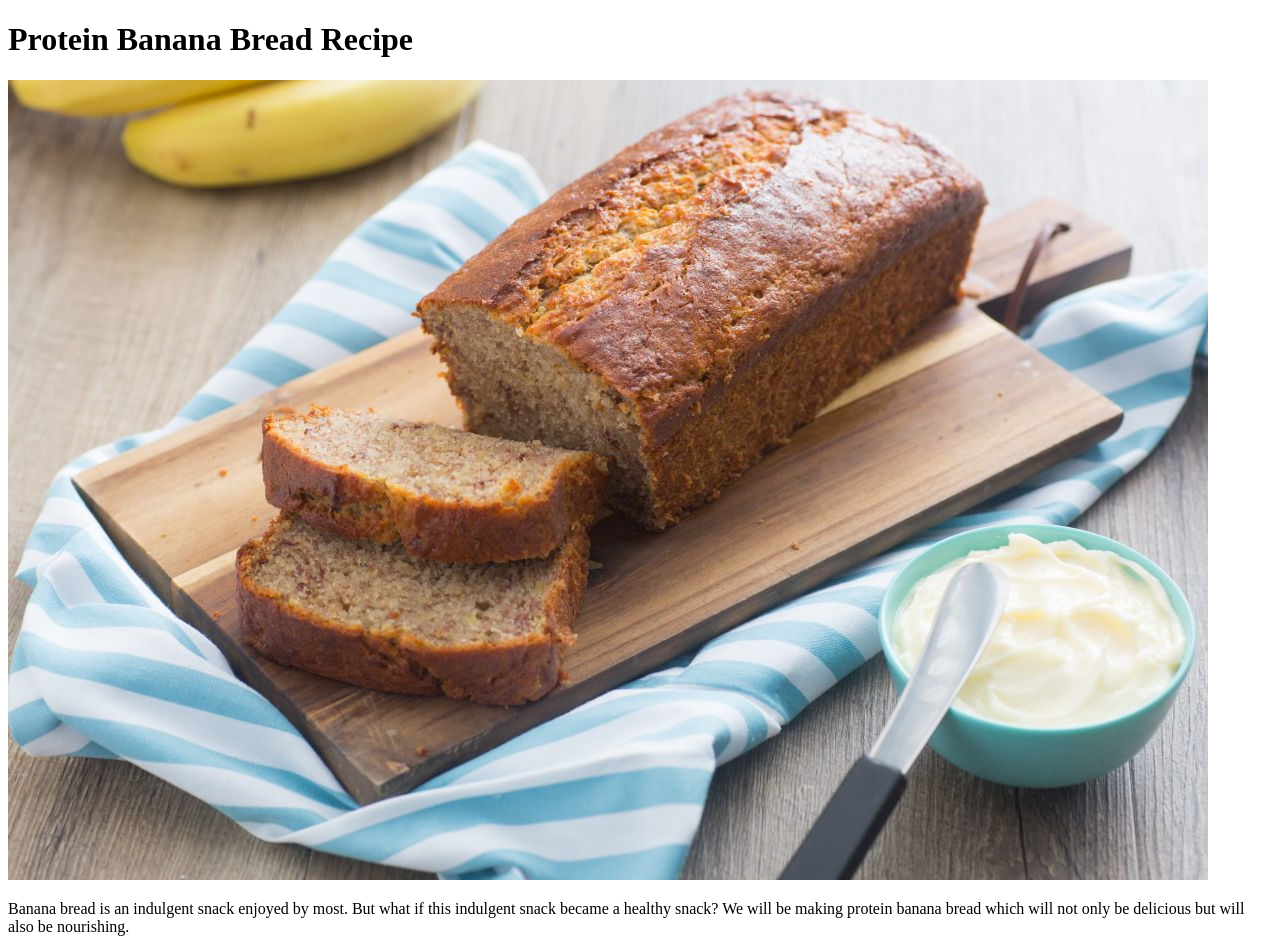
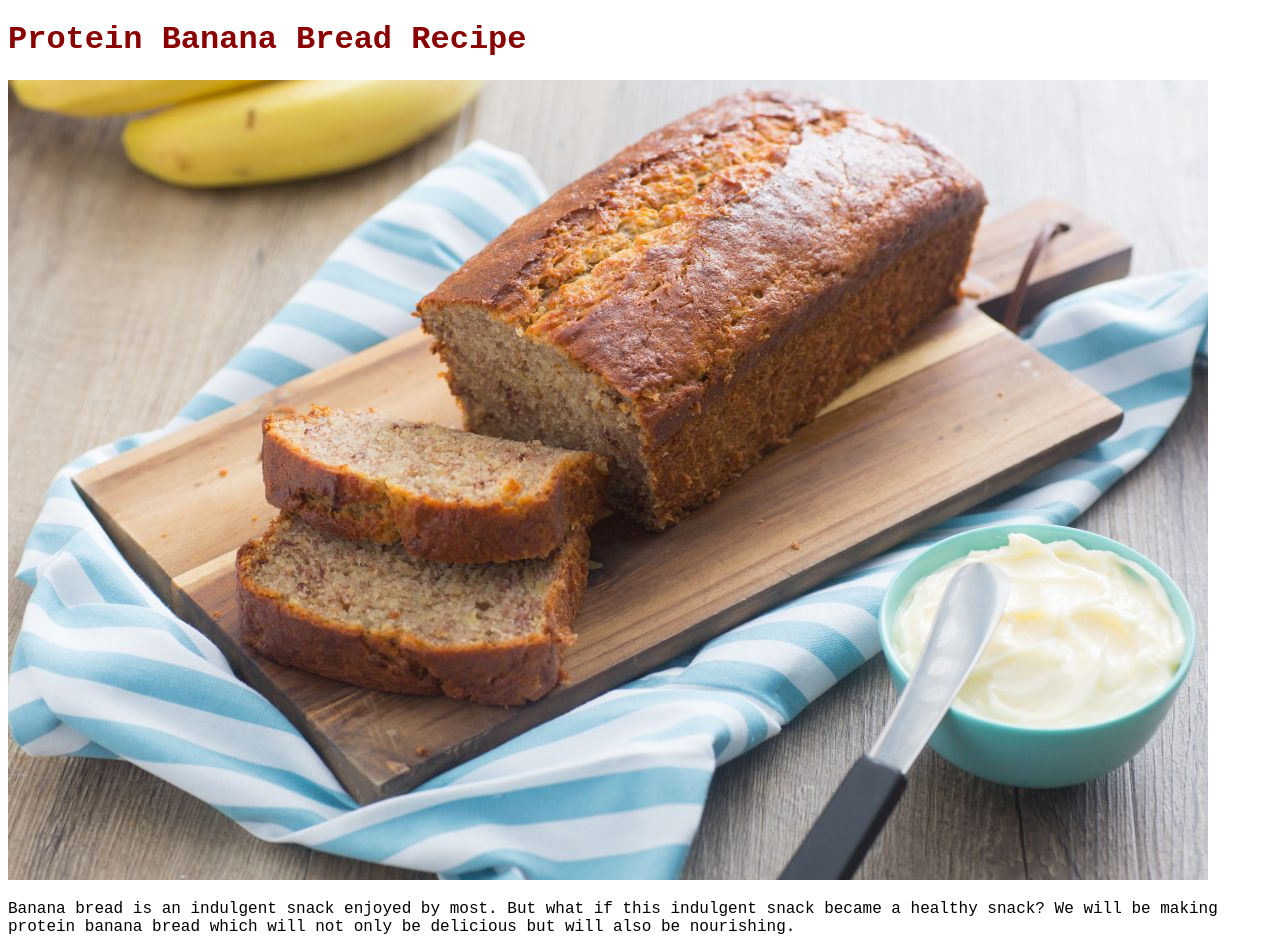
Before and after one commit to Anisamay2/odin-recipes, a plain HTML site: page recipes/bananaBread.html in a window 1280 px wide. Shown: the top 952 px of the page. Drawn offline with Linux system fonts and the light colour scheme.

Commit message:
fix file issues

```diff
--- a/recipes/bananaBread.html
+++ b/recipes/bananaBread.html
@@ -2,21 +2,17 @@
 <html lang="en">
     <head>
         <meta charset="UTF-8">
-        <title>Protein Banana Bread Recipe</title>
+        <title class="pancake">Protein Banana Bread Recipe</title>
+        <link rel="stylesheet" href="style.css">
     </head>
-
     <body>
         <h1>Protein Banana Bread Recipe</h1>
-
         <img src="../images/banana.jpeg" alt="banana bread on counter">
-
         <p>Banana bread is an indulgent snack enjoyed by most. But what if this indulgent
             snack became a healthy snack? We will be making protein banana bread which will
             not only be delicious but will also be nourishing.
         </p>
-
         <h2>Ingredients</h2>
-
         <uo>
             <li>Protein Powder</li>
             <li>Almond Flour</li>
@@ -28,9 +24,7 @@
             <li>Coconut Oil</li>
             <li>Banana</li>
         </uo>
-
         <h2>Steps</h2>
-
         <ol>
             <li>Preheat oven to 350 degrees and line a 9 inch loaf pan
                 with parchment paper, rubbing the other sides with coconut oil
@@ -57,6 +51,5 @@
                 Once cooled down, slice and enjoy banana bread.
             </li>
         </ol>
-
     </body>
 </html>
--- /dev/null
+++ b/recipes/style.css
@@ -0,0 +1,8 @@
+h1, h2 {
+    font-family: 'Courier New', Courier, monospace;
+    color: darkred;
+}
+
+p, uo, ol {
+    font-family: 'Courier New', Courier, monospace;
+}
--- /dev/null
+++ b/styles.css
@@ -0,0 +1,13 @@
+h1 {
+    font-family: 'Courier New', Courier, monospace;
+    color: darkslateblue;
+}
+
+ul {
+    font-family: 'Courier New', Courier, monospace;
+}
+
+.pancake {
+    font-family: 'Courier New', Courier, monospace;
+    color: darkred;
+}
```
Also changed, not shown: index.html (+1 -0 lines), recipes/entomatadas.html (+1 -17 lines), recipes/tacos.html (+1 -7 lines).
